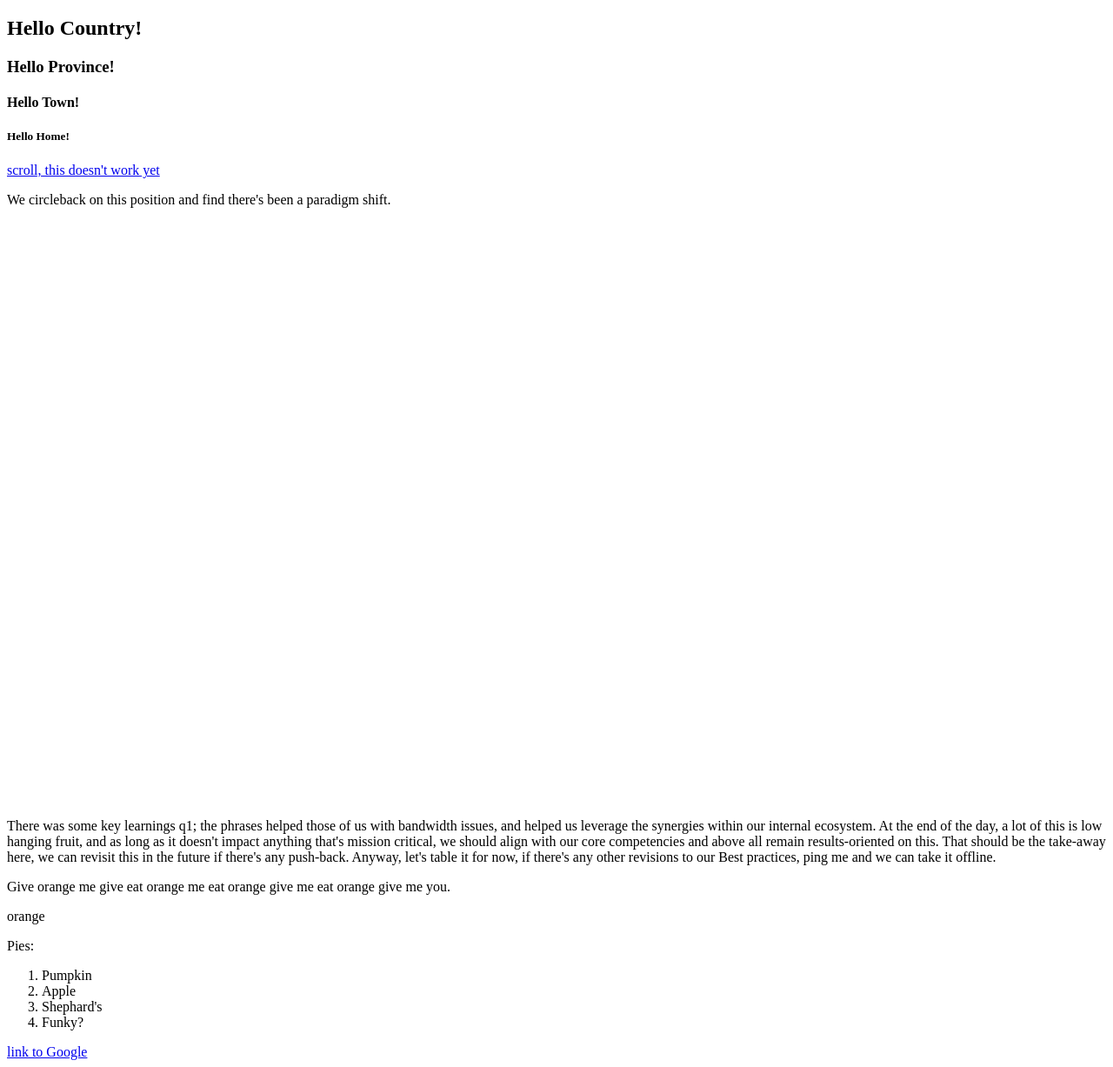
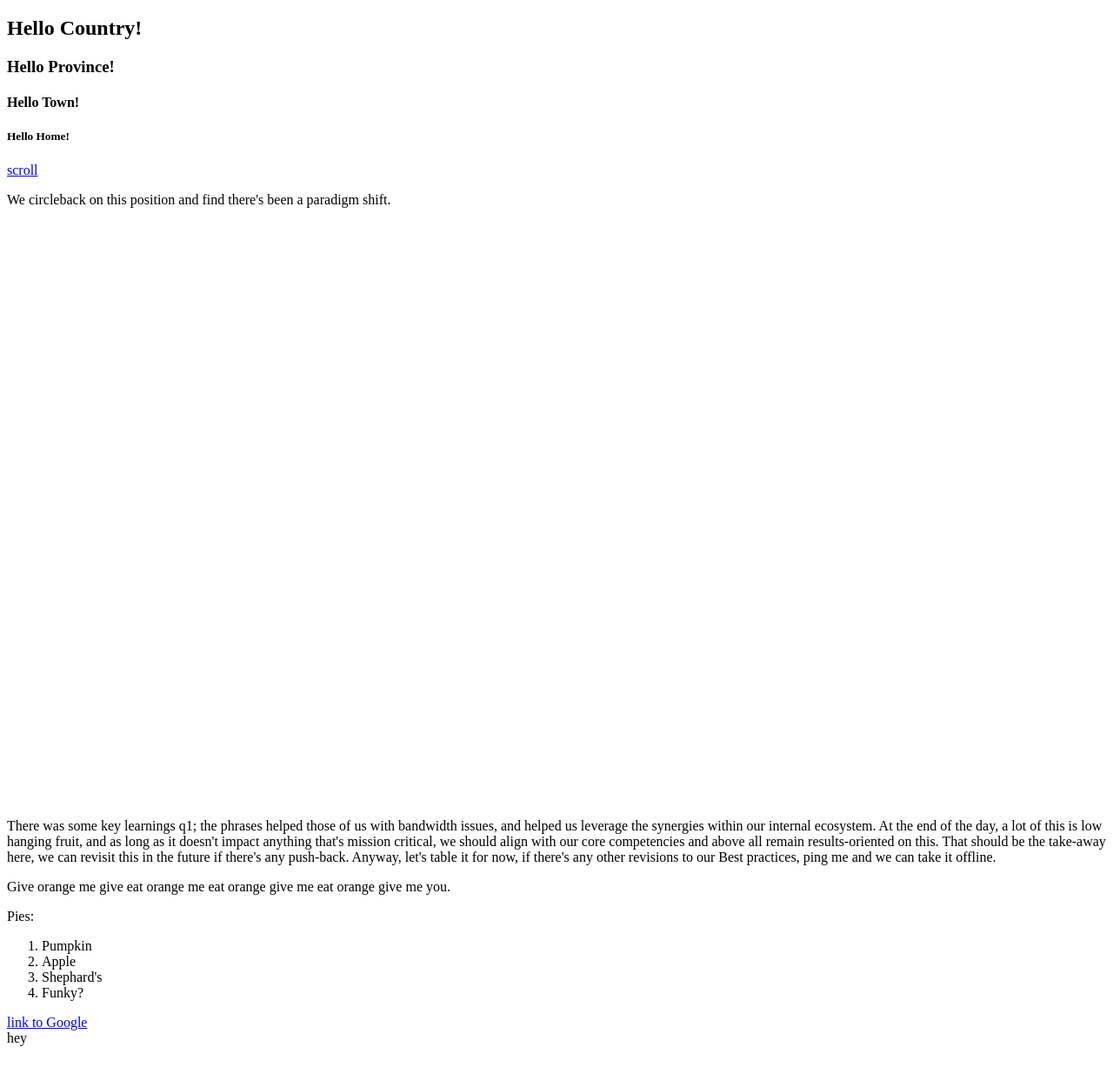
Before and after one commit to RVCC-IDMX/about-me-avzaman, a plain HTML site: page index.html in a window 1280 px wide. Shown: the part 61-1288 px from the top of the page at 87% size. Drawn offline with Linux system fonts and the light colour scheme.

Commit message:
got that dang hyperlink to work

```diff
--- a/index.html
+++ b/index.html
@@ -14,7 +14,7 @@
     <h4>Hello Town!</h4>
     <h5>Hello Home!</h5>
 
-    <a href="#orange">scroll, this doesn't work yet</a>
+    <a href="#orange">scroll</a>
 
     <p>We circleback on this position and find there's been a paradigm shift.<br><br><br><br><br><br><br><br><br><br><br><br><br><br><br><br><br><br><br><br><br><br><br><br><br><br><br><br><br><br><br><br><br><br><br><br><br><br><br><br>
         There was some key learnings q1; the phrases helped those of us with bandwidth issues, and helped us leverage the synergies within our internal ecosystem.
@@ -26,8 +26,6 @@
 
     <p>Give orange me give eat orange me eat orange give me eat orange give me you.</p>
 
-    <div id="#orange">orange</div>
-
     <p>Pies:</p>
     <ol>
         <li>Pumpkin</li>
@@ -37,6 +35,7 @@
     </ol>
 
     <a href="http://google.com" target="_blank">link to Google</a>
+    <div id="orange">hey</div>
 
 
 </body>
```
